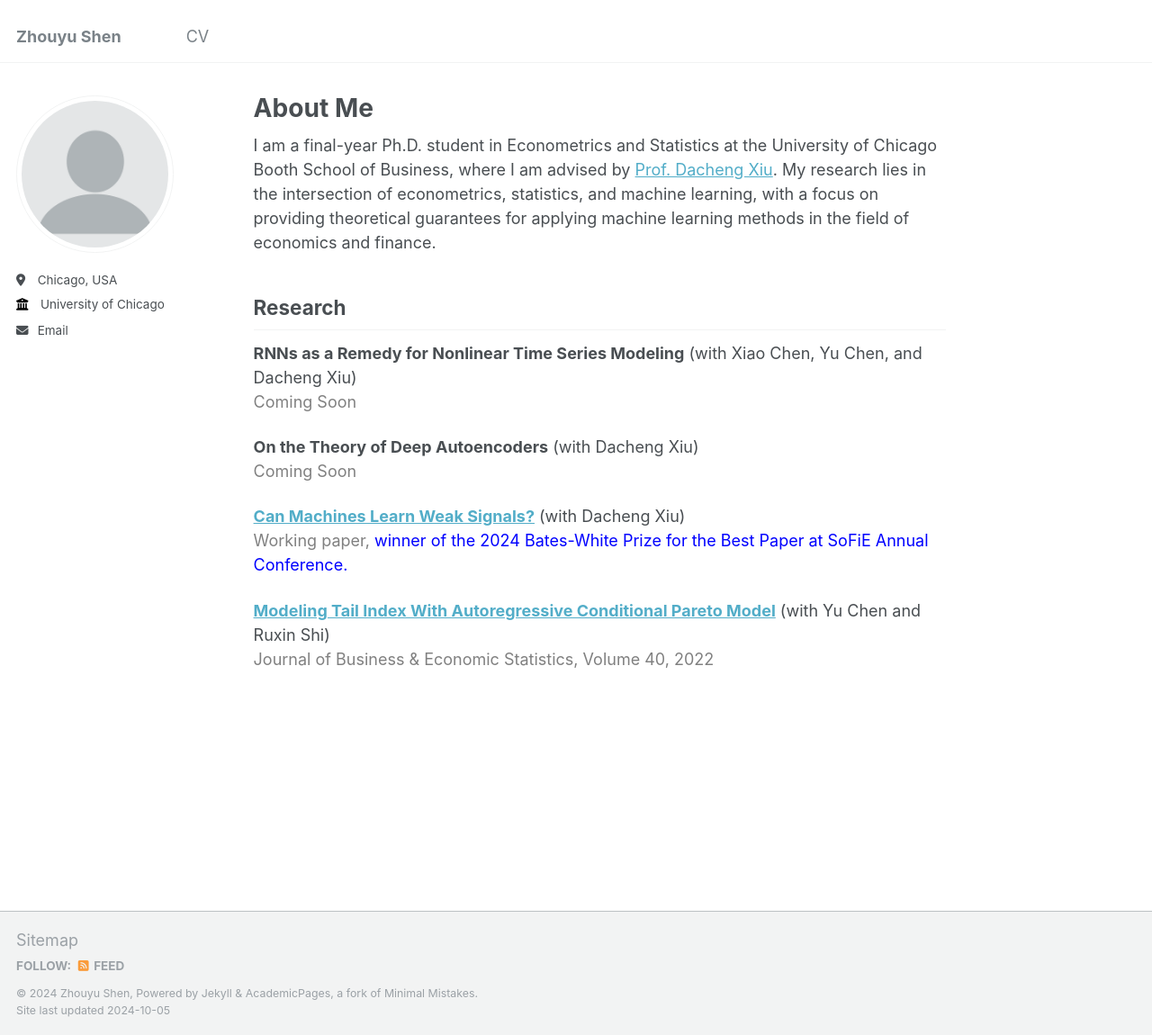
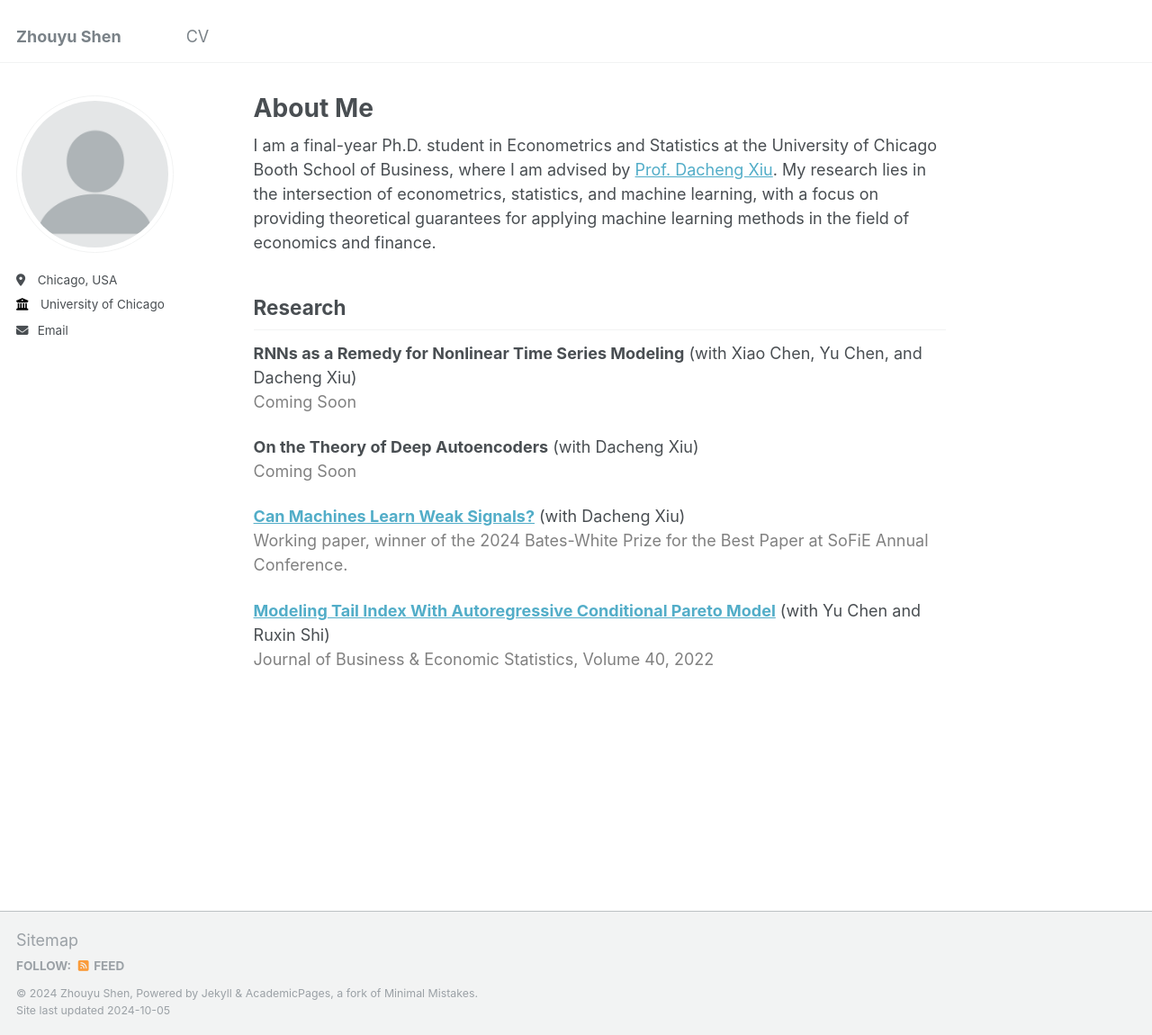
Before and after one commit to szyu123/zhouyushen, a Jekyll site: the page built from _pages/about.md, in a window 1280 px wide and 1150 px high. Shown: the whole window at 90% size. Built offline with Jekyll 4.4.1, drawn with Linux system fonts in a browser that asks for light colours.

Commit message:
Update about.md

```diff
--- a/_pages/about.md
+++ b/_pages/about.md
@@ -16,8 +16,8 @@ I am a final-year Ph.D. student in Econometrics and Statistics at the University
 **On the Theory of Deep Autoencoders** (with Dacheng Xiu)
 <span style="color:gray;">Coming Soon</span>
 
-[**Can Machines Learn Weak Signals?**](https://papers.ssrn.com/sol3/papers.cfm?abstract_id=4722678) (with Dacheng Xiu)
-<span style="color:gray;">Working paper, <span style="color:blue;">winner of the 2024 Bates-White Prize for the Best Paper at SoFiE Annual Conference.</span></span>
+**[Can Machines Learn Weak Signals?](https://papers.ssrn.com/sol3/papers.cfm?abstract_id=4722678)** (with Dacheng Xiu)
+<span style="color:gray;">Working paper, winner of the 2024 Bates-White Prize for the Best Paper at SoFiE Annual Conference.</span>
 
-[**Modeling Tail Index With Autoregressive Conditional Pareto Model**](https://www.tandfonline.com/doi/abs/10.1080/07350015.2020.1832504) (with Yu Chen and Ruxin Shi)
+**[Modeling Tail Index With Autoregressive Conditional Pareto Model](https://www.tandfonline.com/doi/abs/10.1080/07350015.2020.1832504)** (with Yu Chen and Ruxin Shi)
 <span style="color:gray;">Journal of Business & Economic Statistics, Volume 40, 2022</span>
```
